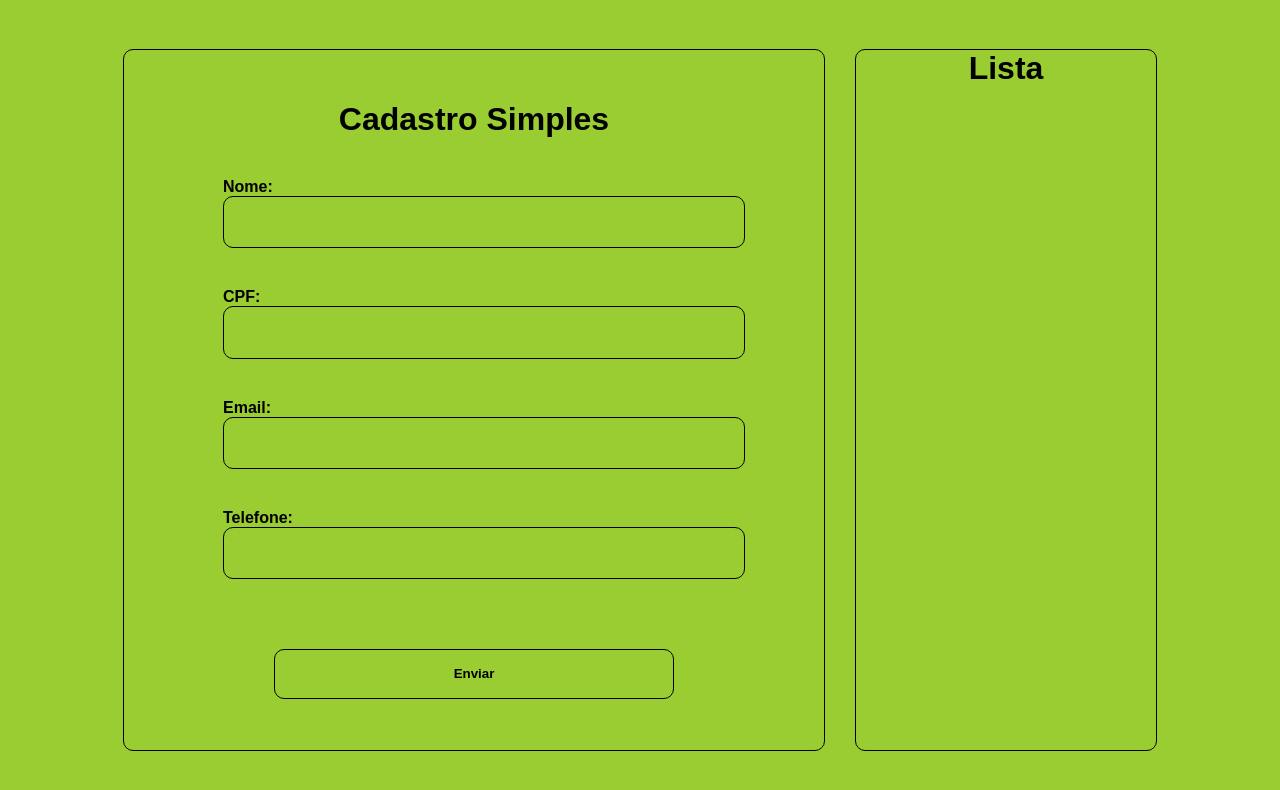
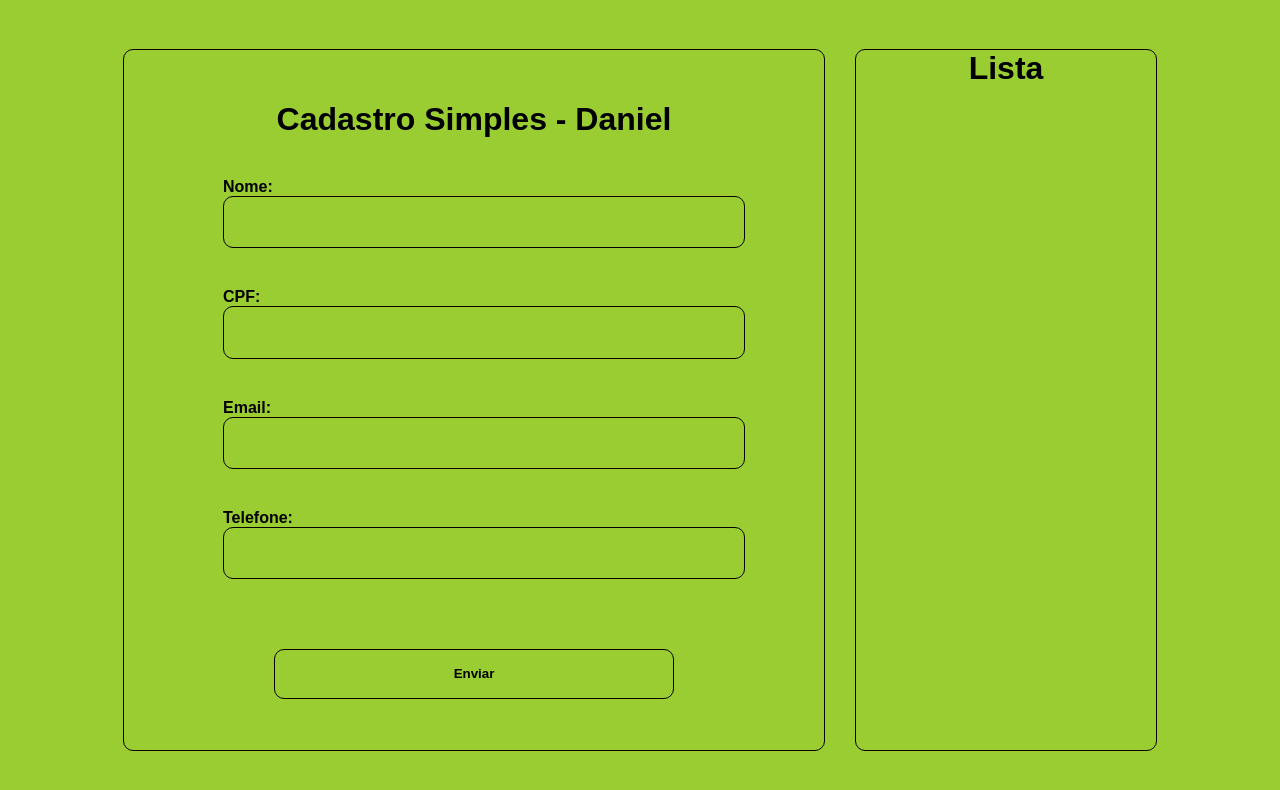
Before and after one commit to luquetaaa-stack/Projeto-Web-EMIDES, a plain HTML site: page index.html in a window 1280 px wide. Drawn offline with Linux system fonts and the light colour scheme.

Commit message:
ALTERAÇÃO NO TÍTULO

```diff
--- a/index.html
+++ b/index.html
@@ -8,7 +8,7 @@
 </head>
 <body>
     <main>
-        <h1>Cadastro Simples</h1>
+        <h1>Cadastro Simples - Daniel</h1>
 
         <div>
             <label for=""><strong>Nome:</strong></label> <br>
```
